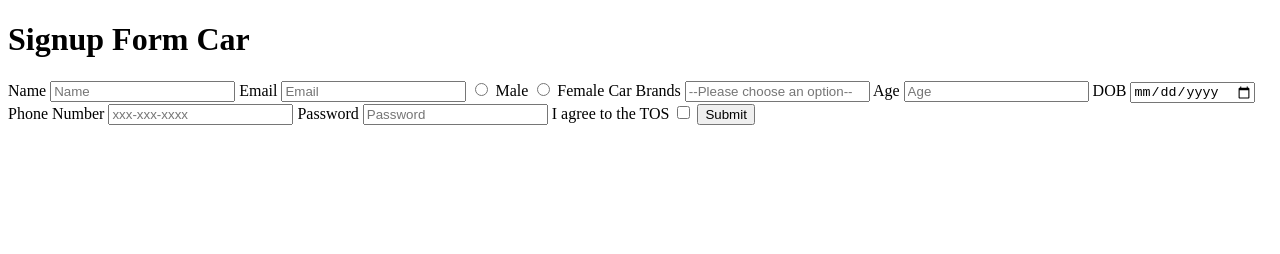
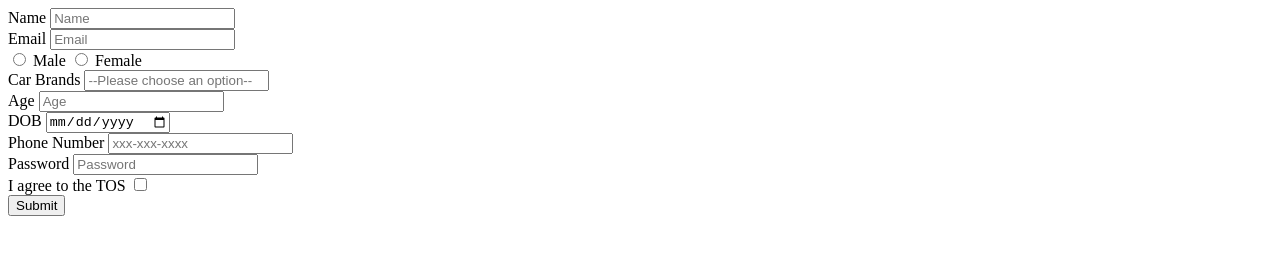
Before and after one commit to acciojob/signup-form-car-MOHDSAQIB8738, a website: page main.html in a window 1280 px wide. Drawn offline with Linux system fonts and the light colour scheme.

Commit message:
created a submission

```diff
--- a/main.html
+++ b/main.html
@@ -8,43 +8,59 @@
 
 <body>
 	<!-- the entire body must be written by student -->
-	<h1>Signup Form Car</h1>
+	<!-- <h1>Signup Form Car</h1> -->
 	<form action="post">
-
+	<div>
 		<label for="Name">Name</label>
 		<input type="text" required="Yes" id="Name" placeholder="Name">
+	</div>
 
+	<div>
 		<label for="Email">Email</label>
 		<input type="email" required="Yes" id="Email" placeholder="Email">
-
+	</div>
 		<!-- <label for="Male">Male</label>
 		<input type="radio" id="gender_m,gender_f" required="Yes">
 		<label for="Female">Female</label>
 		<input type="radio" id="gender_m,gender_f" required="Yes">
  -->
+	<div>
 		<input type="radio" id="Male" name="gender" value="male">
         <label for="Male">Male</label>
         <input type="radio" id="female" name="gender" value="female">
         <label for="female">Female</label>
+	</div>
 
+	<div>
 		<label for="CarBrands">Car Brands</label>
 		<input type="select" id="cars" required="Yes" placeholder="--Please choose an option--">
+	</div>
 
+	<div>
 		<lable for="Age">Age</lable>
 		<input type="number" required="yes" id="age" placeholder="Age">
+	</div>
 
+	<div>
 		<label for="DOB">DOB</label>
 		<input type="date" required="yes" id="dob">
+	</div>
+
+	<div>
 
 		<label for="Phone Number">Phone Number</label>
 		<input type="tel" required="No" id="tel" placeholder="xxx-xxx-xxxx">
+	</div>
 
+	<div>
 		<label for="Password">Password</label>
 		<input type="password" required="yes" id="Password" Placeholder="Password">
+	</div>
 
+	<div>
 		<label for="checkbox">I agree to the TOS</label>
 		<input type="checkbox" required="yes" id="tos">
-
+	</div>
 	<button>Submit</button>
 	</form>
 
```
